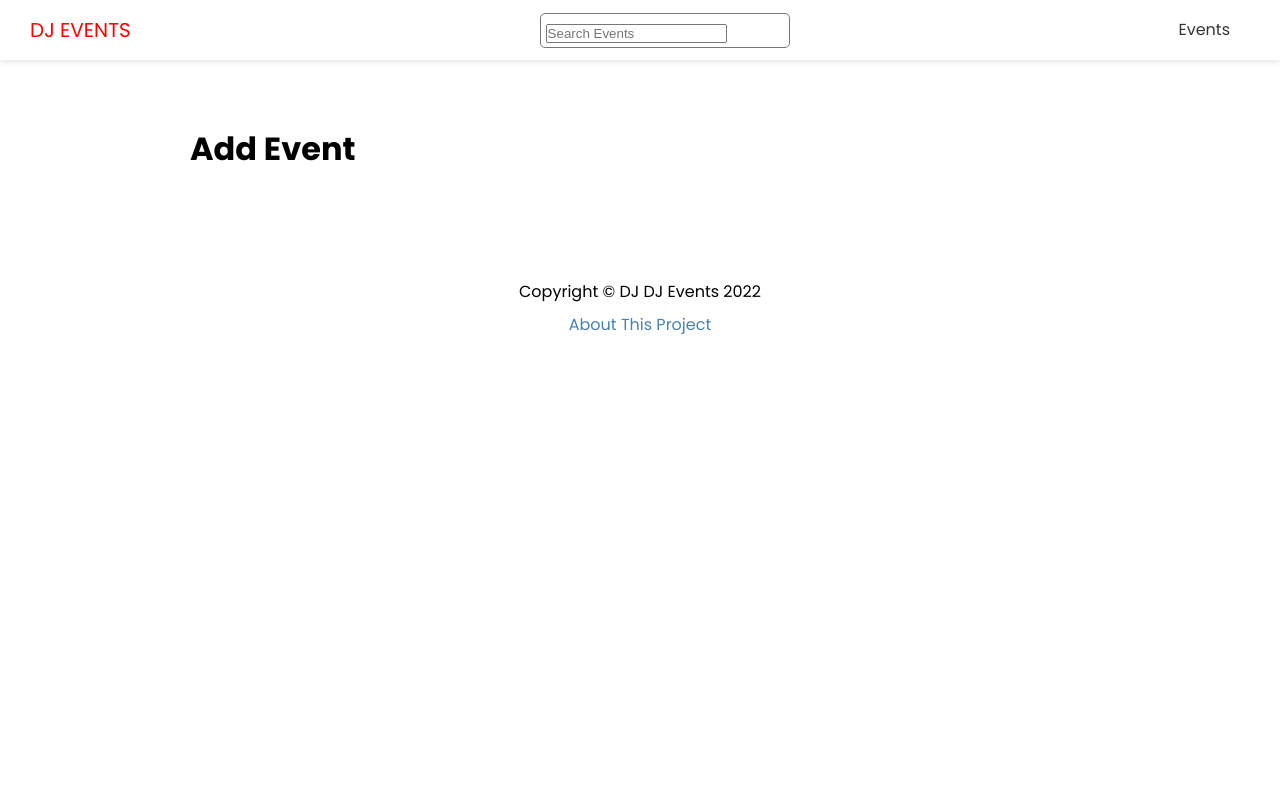
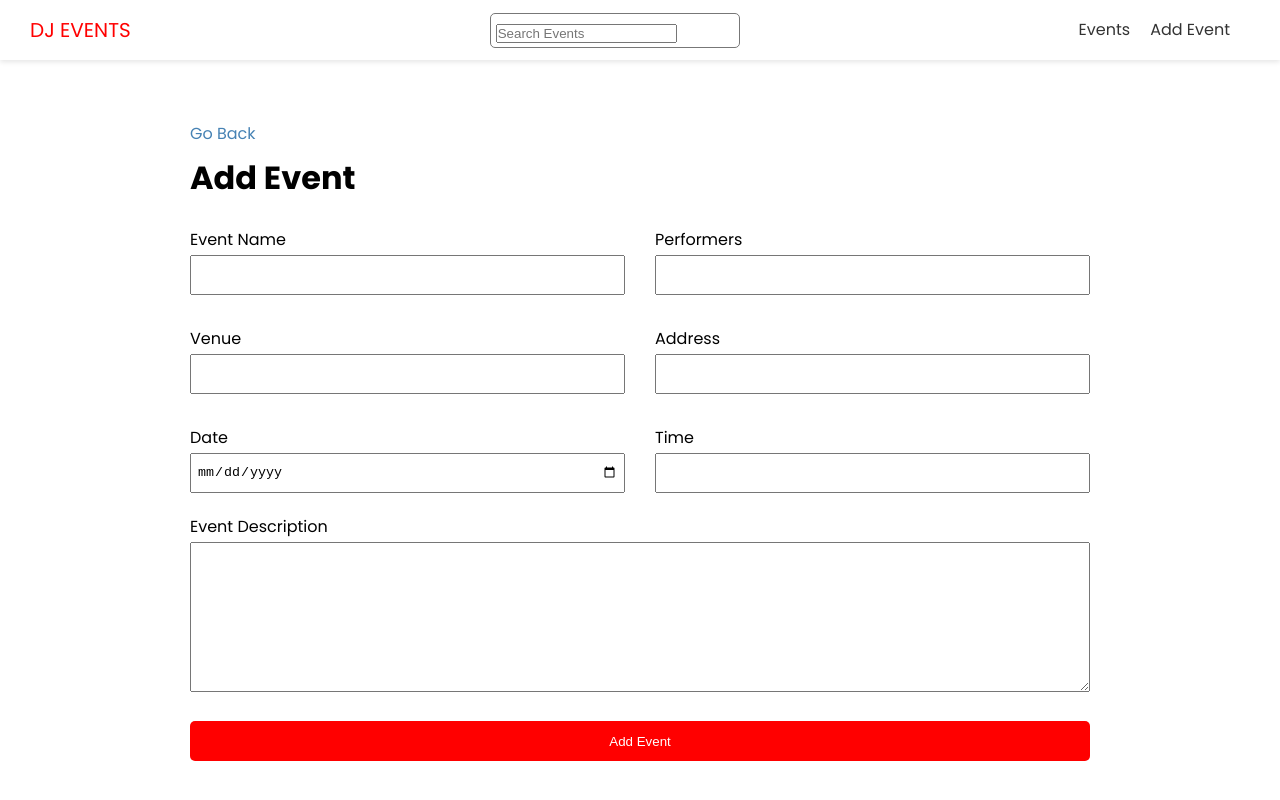
Before and after one commit to hammer147/dj-events, a Next.js app: page /events/add in a window 1280 px wide. Shown: the top 800 px of the page. Built offline with nearby package versions, Linux system fonts and the light colour scheme; no server answers.

Commit message:
added add functionality

```diff
--- a/components/layout/header.tsx
+++ b/components/layout/header.tsx
@@ -19,6 +19,11 @@
               <a>Events</a>
             </Link>
           </li>
+          <li>
+            <Link href="/events/add">
+              <a>Add Event</a>
+            </Link>
+          </li>
         </ul>
       </nav>
     </header>
--- a/package.json
+++ b/package.json
@@ -13,7 +13,8 @@
     "qs": "^6.10.1",
     "react": "17.0.2",
     "react-dom": "17.0.2",
-    "react-icons": "^4.2.0"
+    "react-icons": "^4.2.0",
+    "react-toastify": "^8.0.2"
   },
   "devDependencies": {
     "@types/qs": "^6.9.7",
--- /dev/null
+++ b/pages/events/add.module.css
@@ -0,0 +1,39 @@
+.form label {
+  display: block;
+}
+
+.form input {
+  width: 100%;
+  height: 40px;
+  padding: 5px;
+}
+
+.form textarea {
+  width: 100%;
+  height: 150px;
+}
+
+.form input[type='submit'] {
+  display: block;
+  width: 100%;
+  margin: 20px 0 30px;
+}
+
+.form .file {
+  border: 1px #ccc solid;
+  background-color: #f4f4f4;
+  padding: 10px;
+}
+
+.grid {
+  display: grid;
+  grid-template-columns: 1fr 1fr;
+  gap: 30px;
+  margin-bottom: 20px;
+}
+
+@media (max-width: 600px) {
+  .grid {
+    grid-template-columns: 1fr;
+  }
+}
--- a/pages/events/add.tsx
+++ b/pages/events/add.tsx
@@ -1,10 +1,133 @@
 import { NextPage } from 'next'
+import { useRouter } from 'next/router'
+import Link from 'next/link'
+import { ChangeEvent, FormEvent, useState } from 'react'
+import { ToastContainer, toast } from 'react-toastify'
+import 'react-toastify/dist/ReactToastify.css'
 import Layout from '../../components/layout/layout'
+import styles from './add.module.css'
+import { API_URL } from '../../config'
+import { IEvent } from '../../typings'
 
 const AddEventPage: NextPage = () => {
+  const [values, setValues] = useState({
+    name: '',
+    performers: '',
+    venue: '',
+    address: '',
+    date: '',
+    time: '',
+    description: ''
+  })
+
+  const router = useRouter()
+
+  const handleSubmit = async (e: FormEvent) => {
+    e.preventDefault()
+
+    // validation
+    const hasEmptyFields = Object.values(values).some(element => element === '')
+    if (hasEmptyFields) return toast.error('please fill in all fields')
+
+    const response = await fetch(`${API_URL}/events`, {
+      method: 'POST',
+      headers: {
+        'Content-Type': 'application/json'
+      },
+      body: JSON.stringify(values)
+    })
+
+    if (!response.ok) return toast.error('Something Went Wrong')
+
+    const evt = await response.json() as IEvent
+    router.push(`/events/${evt.slug}`)
+  }
+
+  const handleInputChange = (e: ChangeEvent<HTMLInputElement | HTMLTextAreaElement>) => {
+    const { name, value } = e.target
+    setValues({ ...values, [name]: value })
+  }
+
   return (
     <Layout title="Add New Event">
+      <Link href="/events">Go Back</Link>
       <h1>Add Event</h1>
+      <ToastContainer />
+      <form className={styles.form} onSubmit={handleSubmit}>
+        <div className={styles.grid}>
+          <div>
+            <label htmlFor="name">Event Name</label>
+            <input
+              type="text"
+              id="name"
+              name="name"
+              value={values.name}
+              onChange={handleInputChange}
+            />
+          </div>
+          <div>
+            <label htmlFor="performers">Performers</label>
+            <input
+              type="text"
+              name="performers"
+              id="performers"
+              value={values.performers}
+              onChange={handleInputChange}
+            />
+          </div>
+          <div>
+            <label htmlFor="venue">Venue</label>
+            <input
+              type="text"
+              name="venue"
+              id="venue"
+              value={values.venue}
+              onChange={handleInputChange}
+            />
+          </div>
+          <div>
+            <label htmlFor="address">Address</label>
+            <input
+              type="text"
+              name="address"
+              id="address"
+              value={values.address}
+              onChange={handleInputChange}
+            />
+          </div>
+          <div>
+            <label htmlFor="date">Date</label>
+            <input
+              type="date"
+              name="date"
+              id="date"
+              value={values.date}
+              onChange={handleInputChange}
+            />
+          </div>
+          <div>
+            <label htmlFor="time">Time</label>
+            <input
+              type="text"
+              name="time"
+              id="time"
+              value={values.time}
+              onChange={handleInputChange}
+            />
+          </div>
+        </div>
+        <div>
+          <label htmlFor="description">Event Description</label>
+          <textarea
+            name="description"
+            id="description"
+            value={values.description}
+            onChange={handleInputChange}
+          >
+          </textarea>
+        </div>
+        <input type="submit" value="Add Event" className="btn" />
+      </form>
     </Layout>
   )
 }
```
Also changed, not shown: 1 other file (tests, documents, lock files or other folders).
